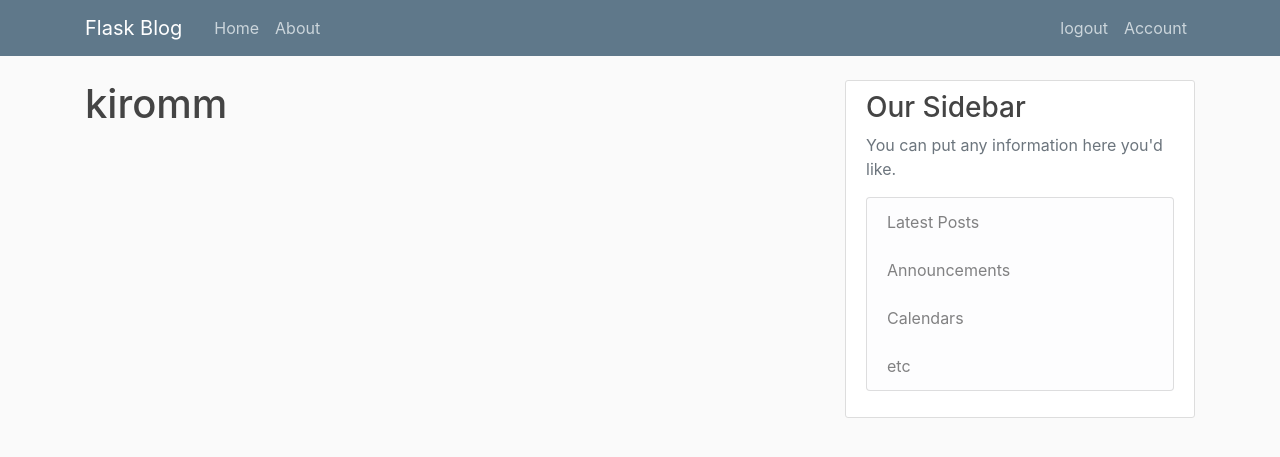
After one commit to kirolloushany03/flask_webapp_v1, a Flask app: page /account in a window 1280 px wide. The commit adds this page. Shown: the top 457 px of the page. Run offline with Flask 3, Linux system fonts and the light colour scheme; a user stored in the database is signed in; some libraries are stand-ins or nearby versions.

Commit message:
new update

```diff
--- a/flaskblog/__init__.py
+++ b/flaskblog/__init__.py
@@ -9,6 +9,8 @@ app.config['SQLALCHEMY_DATABASE_URI']= 'sqlite:///site.db'
 db = SQLAlchemy(app)
 bcrypt = Bcrypt(app)
 login_manager = LoginManager(app)
+login_manager.login_view = 'login' #this the function of our route
+login_manager.login_message_category = 'info'
 
 from flaskblog import routes
 
--- a/flaskblog/routes.py
+++ b/flaskblog/routes.py
@@ -1,9 +1,9 @@
 #!/usr/bin/python3
-from flask import render_template, url_for, flash, redirect
+from flask import render_template, url_for, flash, redirect, request
 from flaskblog import app, bcrypt, db
 from flaskblog.forms import RegistrationForm, Loginform
 from flaskblog.models import User, Post
-
+from flask_login import login_user, current_user, logout_user, login_required
 
 
 
@@ -35,6 +35,8 @@ def about():
 
 @app.route("/register", methods=['GET', 'POST'])
 def register():
+    if current_user.is_authenticated:
+        return redirect(url_for('home'))
     form = RegistrationForm()
     if form.validate_on_submit():
         hashed_pass = bcrypt.generate_password_hash(form.password.data).decode('utf-8')
@@ -47,11 +49,27 @@ def register():
 
 @app.route("/login", methods=['GET', 'POST'])
 def login():
+    if current_user.is_authenticated:
+        return redirect(url_for('home'))
     form = Loginform()
     if form.validate_on_submit():
-        if form.email.data == "1234@gmail.com" and form.password.data == '123456':
-            flash('you have been logged in!', 'success')
-            return redirect(url_for('home'))
+        user = User.query.filter_by(email=form.email.data).first()
+        if user and bcrypt.check_password_hash(user.password, form.password.data):
+            login_user(user, remember=form.remember.data)
+            next_page = request.args.get('next')
+            return redirect(next_page) if next_page else redirect(url_for('home'))
         else:
-            flash('login unsccessful. please chech username and password', 'danger')
+            flash('login unsccessful. please chech email and password', 'danger')
     return render_template("login.html", title='login', form=form)
+
+
+@app.route("/logout")
+def logout():
+    logout_user()
+    return redirect(url_for('home'))
+
+
+@app.route("/account")
+@login_required
+def account():
+    return render_template('account.html', title='Account')
--- /dev/null
+++ b/flaskblog/templates/account.html
@@ -0,0 +1,4 @@
+{% extends "layout.html" %}
+{% block content %}
+<h1>{{ current_user.username }}</h1>
+{% endblock %}
--- a/flaskblog/templates/layout.html
+++ b/flaskblog/templates/layout.html
@@ -36,8 +36,13 @@
 					</div>
 					<!-- Navbar Right Side -->
 					<div class="navbar-nav">
-						<a class="nav-item nav-link" href="{{ url_for('login') }}">Login</a>
-						<a class="nav-item nav-link" href="{{ url_for('register') }}">Register</a>
+						{% if current_user.is_authenticated %}
+							<a class="nav-item nav-link" href="{{ url_for('logout') }}">logout</a>
+							<a class="nav-item nav-link" href="{{ url_for('account') }}">Account</a>
+						{% else %}
+							<a class="nav-item nav-link" href="{{ url_for('login') }}">Login</a>
+							<a class="nav-item nav-link" href="{{ url_for('register') }}">Register</a>
+						{% endif %}
 					</div>
 				</div>
 			</div>
--- a/run.py
+++ b/run.py
@@ -3,4 +3,4 @@ from flaskblog import app
 
 
 if __name__ == "__main__":
-    app.run(debug=True, port=80)
+    app.run(debug=True)
```
Also changed, not shown: flaskblog/models.py (+9 -2 lines), instance/site.db.
